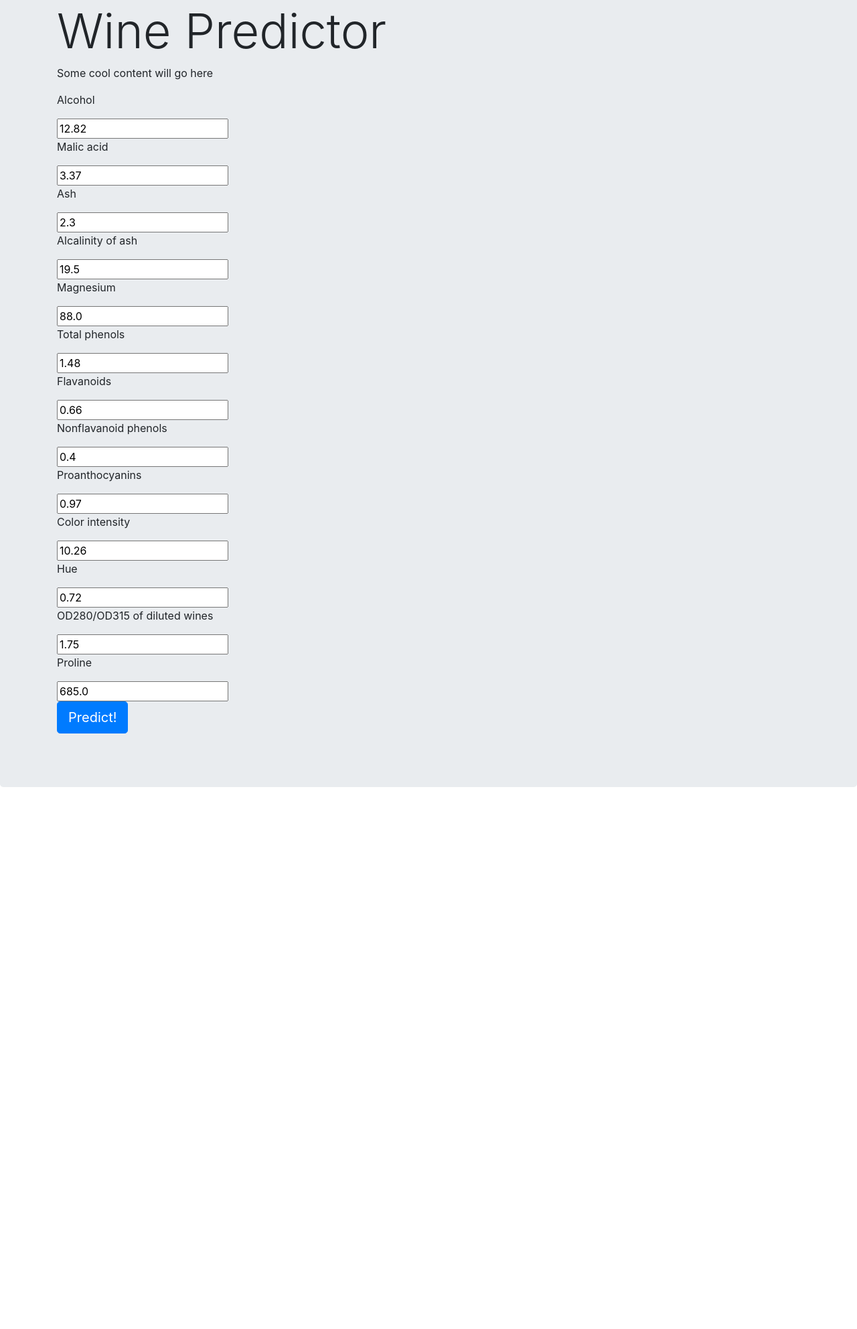
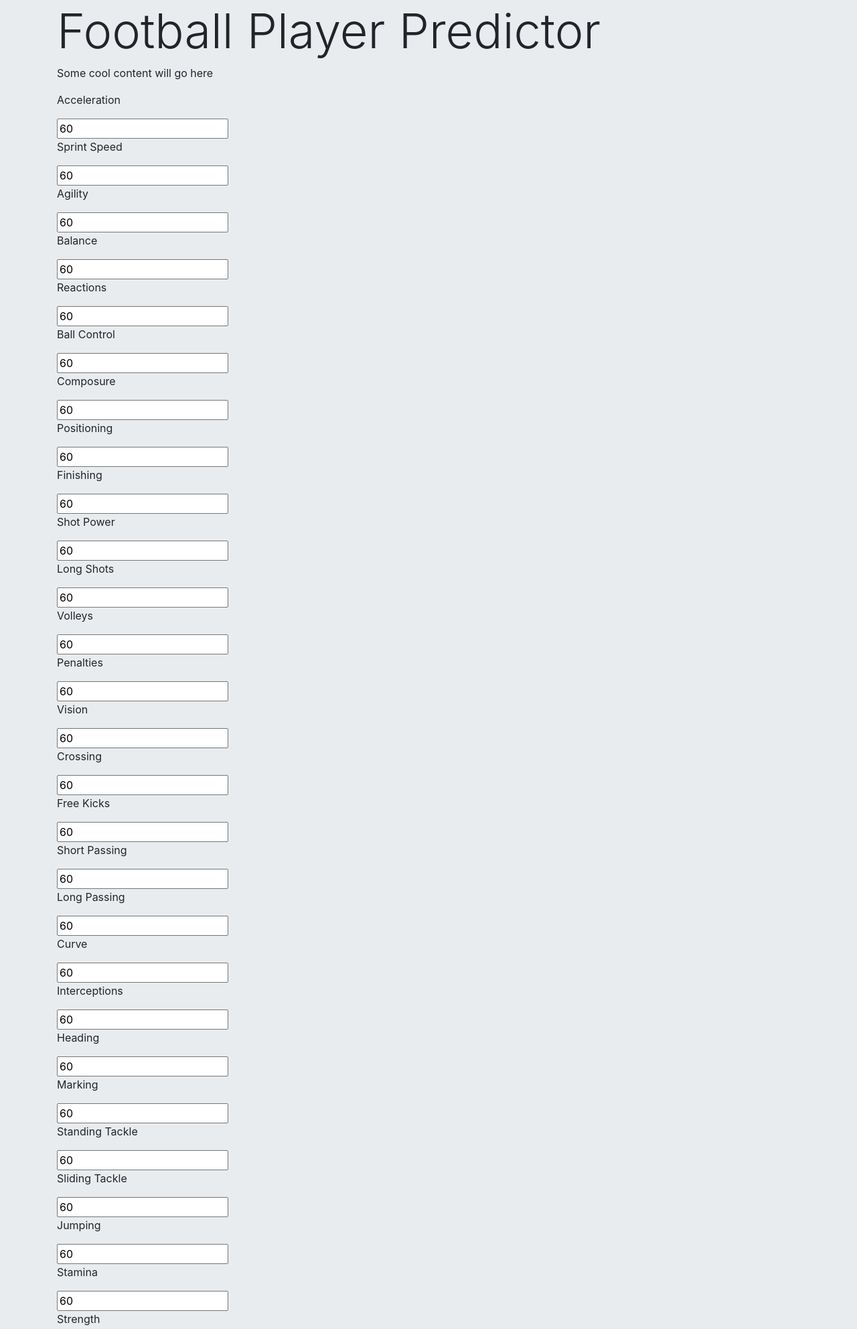
Before and after one commit to dirkstrong1/football_player_predictor_deployment, a plain HTML site: page static/index.html in a window 1280 px wide. Shown: the part 61-2045 px from the top of the page at 67% size. Before the commit the page ends 1268 px from the top, so only its background shows below. Drawn offline with Linux system fonts and the light colour scheme.

```diff
--- a/static/index.html
+++ b/static/index.html
@@ -6,38 +6,68 @@
   <body>
     <div class="jumbotron">
       <div class="container">
-        <h1 class="display-3">Wine Predictor</h1>
+        <h1 class="display-3">Football Player Predictor</h1>
         <p>
           Some cool content will go here
         </p>
         <p>
           <form action="/get_results" method="post">
-            <p>Alcohol</p>
-            <input type="text" name="Alcohol" value="12.82">
-            <p>Malic acid</p>
-            <input type="text" name="Malic acid" value="3.37">
-            <p>Ash</p>
-            <input type="text" name="Ash" value="2.3">
-            <p>Alcalinity of ash</p>
-            <input type="text" name="Alcalinity of ash" value="19.5">
-            <p>Magnesium</p>
-            <input type="text" name="Magnesium" value="88.0">
-            <p>Total phenols</p>
-            <input type="text" name="Total phenols" value="1.48">
-            <p>Flavanoids</p>
-            <input type="text" name="Flavanoids" value="0.66">
-            <p>Nonflavanoid phenols</p>
-            <input type="text" name="Nonflavanoid phenols" value="0.4">
-            <p>Proanthocyanins</p>
-            <input type="text" name="Proanthocyanins" value="0.97">
-            <p>Color intensity</p>
-            <input type="text" name="Color intensity" value="10.26">
-            <p>Hue</p>
-            <input type="text" name="Hue" value="0.72">
-            <p>OD280/OD315 of diluted wines</p>
-            <input type="text" name="OD280/OD315 of diluted wines" value="1.75">
-            <p>Proline</p>
-            <input type="text" name="Proline" value="685.0">
+            <p>Acceleration</p>
+            <input type="text" name="acceleration" value="60">
+            <p>Sprint Speed</p>
+            <input type="text" name="sprint_speed" value="60">
+            <p>Agility</p>
+            <input type="text" name="agility" value="60">
+            <p>Balance</p>
+            <input type="text" name="balance" value="60">
+            <p>Reactions</p>
+            <input type="text" name="reactions" value="60">
+            <p>Ball Control</p>
+            <input type="text" name="ball_control" value="60">
+            <p>Composure</p>
+            <input type="text" name="composure" value="60">
+            <p>Positioning</p>
+            <input type="text" name="positioning" value="60">
+            <p>Finishing</p>
+            <input type="text" name="finishing" value="60">
+            <p>Shot Power</p>
+            <input type="text" name="shot_power" value="60">
+            <p>Long Shots</p>
+            <input type="text" name="long_shots" value="60">
+            <p>Volleys</p>
+            <input type="text" name="volleys" value="60">
+            <p>Penalties</p>
+            <input type="text" name="penalties" value="60">
+            <p>Vision</p>
+            <input type="text" name="vision" value="60">
+            <p>Crossing</p>
+            <input type="text" name="crossing" value="60">
+            <p>Free Kicks</p>
+            <input type="text" name="free_kick" value="60">
+            <p>Short Passing</p>
+            <input type="text" name="short_pass" value="60">
+            <p>Long Passing</p>
+            <input type="text" name="long_pass" value="60">
+            <p>Curve</p>
+            <input type="text" name="pass_curve" value="60">
+            <p>Interceptions</p>
+            <input type="text" name="interceptions" value="60">
+            <p>Heading</p>
+            <input type="text" name="heading" value="60">
+            <p>Marking</p>
+            <input type="text" name="marking" value="60">
+            <p>Standing Tackle</p>
+            <input type="text" name="standing_tackle" value="60">
+            <p>Sliding Tackle</p>
+            <input type="text" name="sliding_tackle" value="60">
+            <p>Jumping</p>
+            <input type="text" name="jumping" value="60">
+            <p>Stamina</p>
+            <input type="text" name="stamina" value="60">
+            <p>Strength</p>
+            <input type="text" name="strength" value="60">
+            <p>Aggression</p>
+            <input type="text" name="aggression" value="60">
             <br>
             <input type="submit" class="btn btn-primary btn-lg" value="Predict!">
           </form>
```
Also changed, not shown: templates/results.html (+1 -1 lines), 5 other files.
